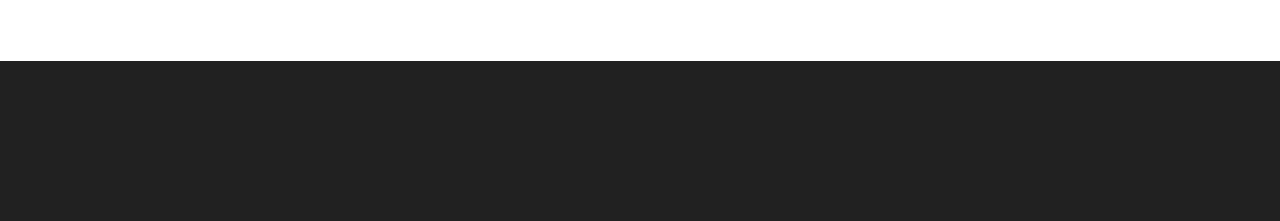
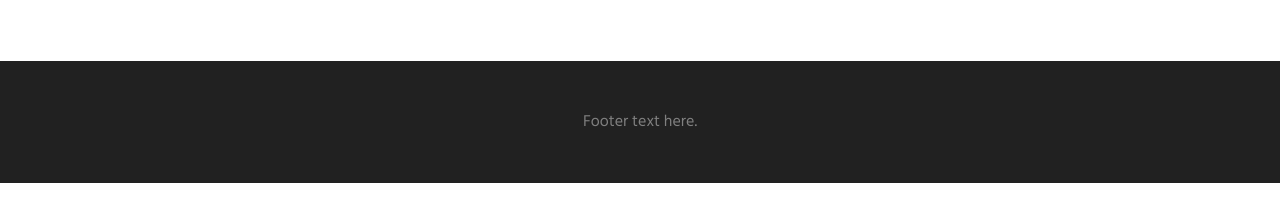
Before and after one commit to Tcooper920/cssGridAlbumTemplate, a plain HTML site: page index.html in a window 1280 px wide. Shown: the part 1112-1333 px from the top of the page. After the commit the page ends 1295 px from the top, so only its background shows below. Drawn offline with Linux system fonts and the light colour scheme.

Commit message:
Add styling to footer element.

```diff
--- a/index.css
+++ b/index.css
@@ -118,9 +118,12 @@ border-radius: 5px;
 }
 
 footer {
+    display: flex;
+    padding: 3rem 1rem 3rem 1rem;
     background: #212121;
-    height: 10rem;
+    justify-content: center;
     margin-top: 3rem;
+    color: gray;
 }
 
 /* MEDIA QUERIES ***************************************************************/
--- a/index.html
+++ b/index.html
@@ -46,7 +46,7 @@
 	</div>
 </main>
 
-<footer></footer>
+<footer>Footer text here.</footer>
 
 <script src="index.js"></script>
 </body>
```
